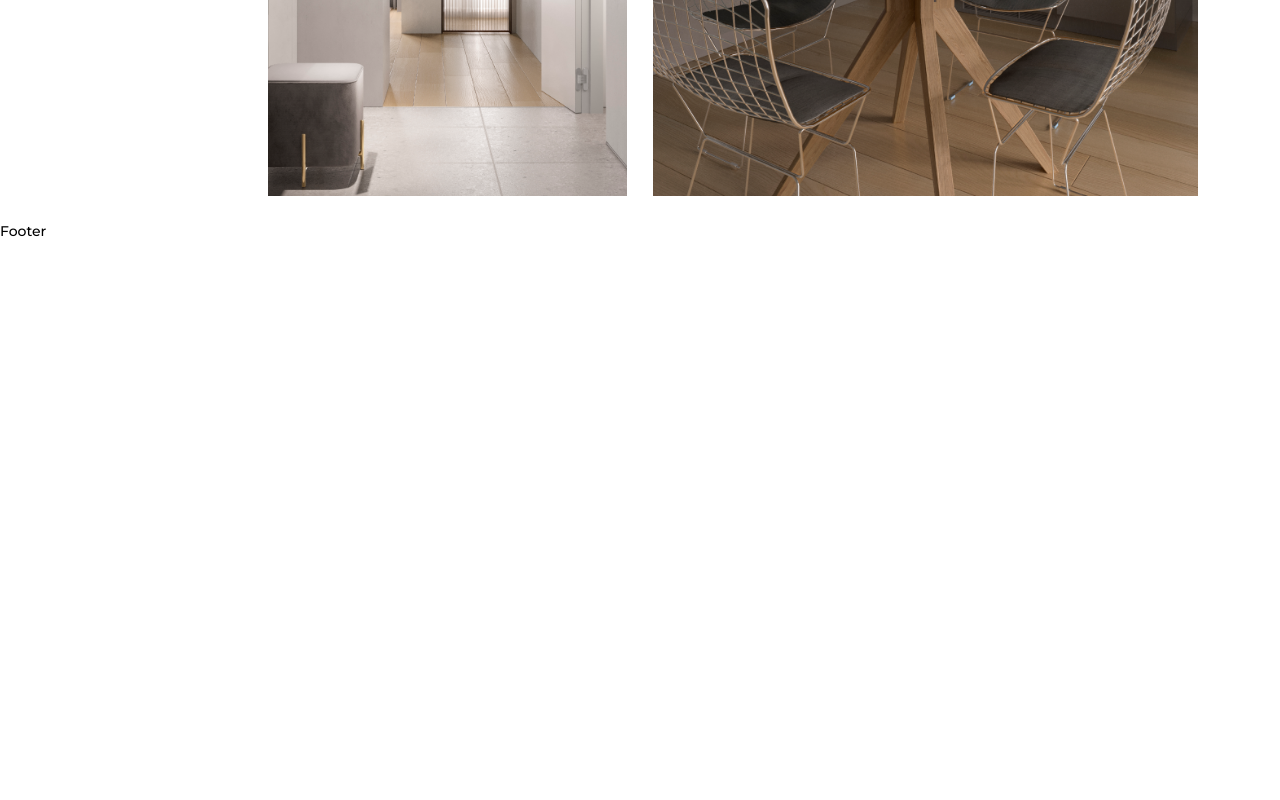
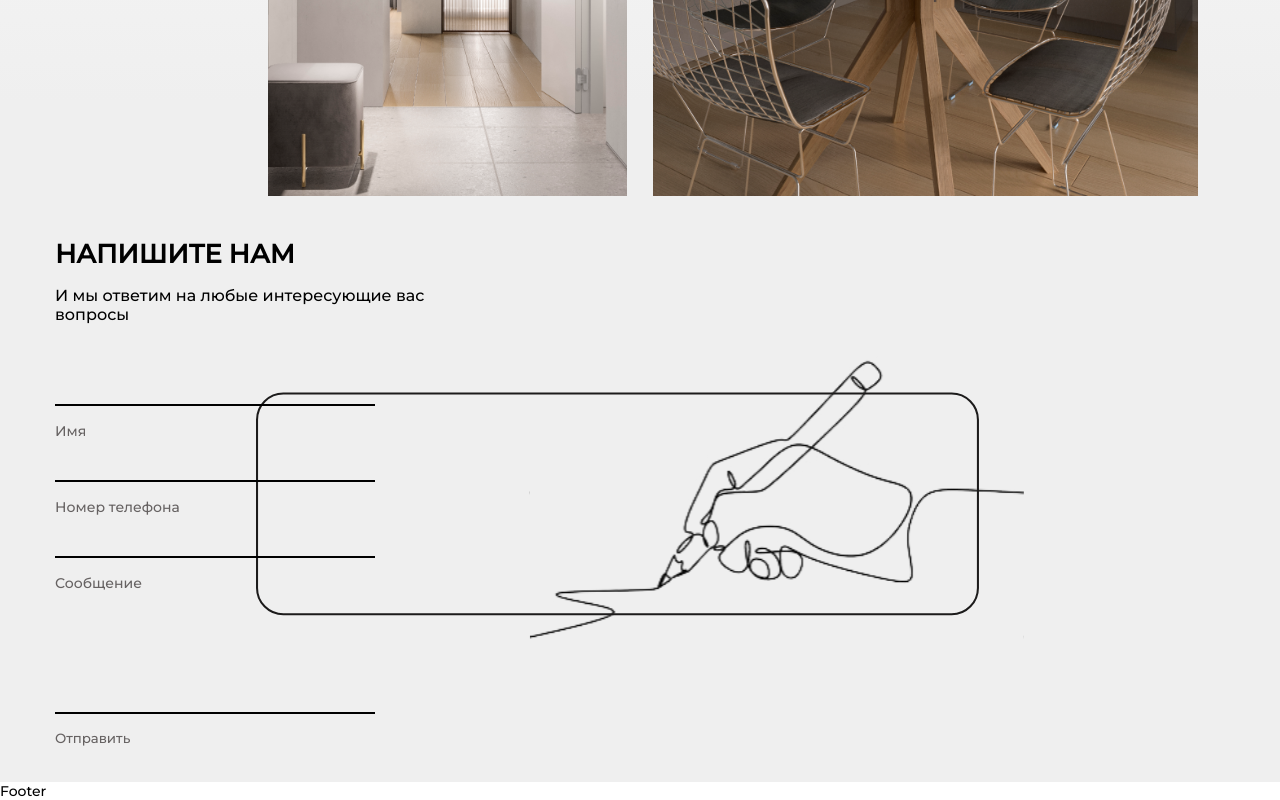
Before and after one commit to vzakharenkova/plam-copy_2, a Next.js app in the folder plam/: page / in a window 1280 px wide. Shown: the part 2178-2978 px from the top of the page. Before the commit the page ends 2418 px from the top, so only its background shows below. Built offline with nearby package versions, Linux system fonts and the light colour scheme.

Commit message:
feat: create contacts block of homepage

```diff
--- /dev/null
+++ b/plam/components/homepage/ContactsBlock.tsx
@@ -0,0 +1,38 @@
+import styles from '@/styles/Home.module.scss';
+import { FormEvent } from 'react';
+
+export default function ContactsBlock() {
+  const submit_form = (event: FormEvent) => {
+    event.preventDefault();
+  };
+
+  return (
+    <section className={styles.contacts}>
+      <div className={styles.contacts__heading}>
+        <h2 className={styles.contacts__title}>НАПИШИТЕ НАМ</h2>
+        <div className={styles.contacts__text}>И мы ответим на любые интересующие вас вопросы</div>
+      </div>
+      <form className={styles.contacts__form} onSubmit={(e) => submit_form(e)}>
+        <div className={styles.form__field_wrapper}>
+          <label className={styles.form__field_label} htmlFor="input_name">
+            Имя
+          </label>
+          <input type="text" className={styles.form__input} id="input_name" />
+        </div>
+        <div className={styles.form__field_wrapper}>
+          <label className={styles.form__field_label} htmlFor="input_tel">
+            Номер телефона
+          </label>
+          <input type="tel" className={styles.form__input} id="input_tel" />
+        </div>
+        <div className={styles.form__field_wrapper}>
+          <label className={styles.form__field_label} htmlFor="input_msg">
+            Сообщение
+          </label>
+          <textarea className={styles.form__textarea} id="input_msg" />
+        </div>
+        <input type="submit" className={styles.form__submit_btn} value="Отправить" />
+      </form>
+    </section>
+  );
+}
--- a/plam/pages/index.tsx
+++ b/plam/pages/index.tsx
@@ -1,5 +1,6 @@
 import Head from 'next/head';
 import AboutBlock from '../components/homepage/AboutBlock';
+import ContactsBlock from '../components/homepage/ContactsBlock';
 import ProjectsBlock from '../components/homepage/ProjectsBlock';
 import Startscreen from '../components/homepage/Startscreen';
 
@@ -15,6 +16,7 @@ export default function Home() {
       <Startscreen />
       <AboutBlock />
       <ProjectsBlock />
+      <ContactsBlock />
     </>
   );
 }
--- a/plam/styles/Home.module.scss
+++ b/plam/styles/Home.module.scss
@@ -86,6 +86,8 @@
   position: relative;
   height: 100vh;
   padding: 60px 55px 26px 55px;
+  background: rgb(217, 217, 217);
+  background: linear-gradient(0deg, rgba(239, 239, 239, 1) 15%, rgba(255, 255, 255, 1) 100%);
 
   &__title {
     position: absolute;
@@ -140,3 +142,89 @@
     background-size: contain;
   }
 }
+
+.contacts {
+  height: 70vh;
+  padding: 0 55px;
+  background-color: rgba(239, 239, 239, 1);
+  background-image: url('../public/contacts_bg.svg');
+  background-repeat: no-repeat;
+  background-size: 60%;
+  background-position: center;
+
+  &__heading {
+    display: flex;
+    flex-direction: column;
+    gap: 2vh;
+    width: fit-content;
+    padding-top: 2vh;
+  }
+
+  &__title {
+    font-size: 26px;
+    font-weight: 700;
+  }
+
+  &__text {
+    font-size: 16px;
+    width: 85%;
+  }
+
+  &__form {
+    display: flex;
+    flex-direction: column;
+    border-top: 2px solid black;
+    width: 25vw;
+    margin-top: 10vh;
+  }
+
+  .form {
+    &__field_wrapper {
+      padding-top: 2vh;
+      border-bottom: 2px solid black;
+    }
+
+    &__field_label {
+      color: rgba(102, 98, 98, 1);
+
+      &:hover {
+        cursor: pointer;
+      }
+    }
+
+    &__input,
+    &__textarea {
+      font-family: inherit;
+      display: block;
+      background: transparent;
+      border: none;
+      outline: none;
+    }
+
+    &__input {
+      height: 5vh;
+    }
+
+    &__textarea {
+      resize: none;
+      height: 15vh;
+      padding: 1vh 0;
+    }
+
+    &__submit_btn {
+      width: fit-content;
+      margin-top: 2vh;
+      background: transparent;
+      border: none;
+      font-family: inherit;
+      color: rgba(102, 98, 98, 1);
+      transition: all 0.4s ease-in-out;
+
+      &:hover {
+        cursor: pointer;
+        color: black;
+        font-weight: 700;
+      }
+    }
+  }
+}
```
Also changed, not shown: plam/public/contacts_bg.svg (added).
